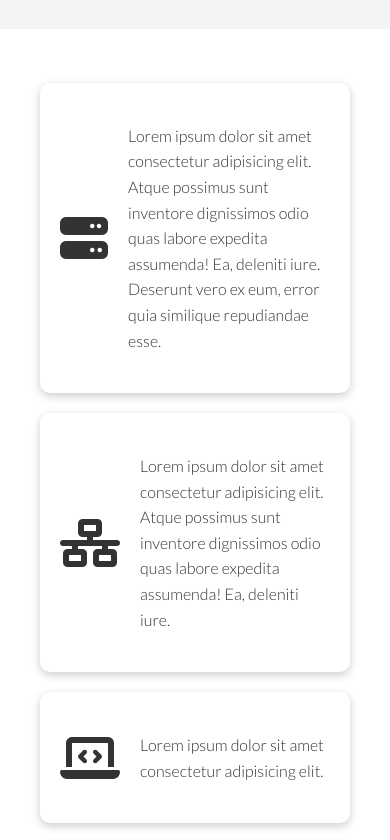
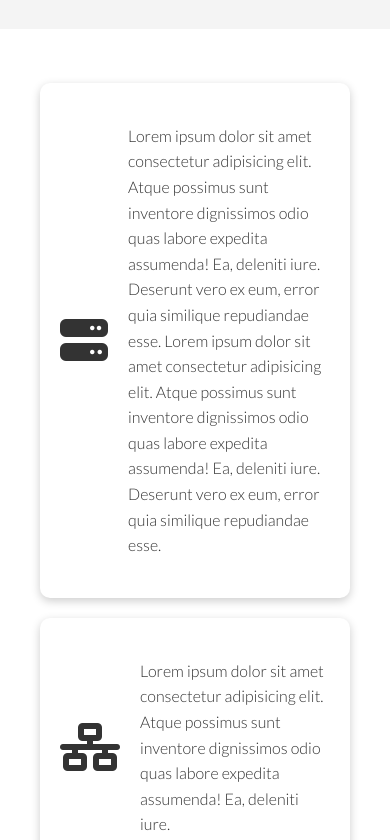
Before and after one commit to CalmBuddha/Cloudit-website, a plain HTML site: page features.html in a window 390 px wide. Shown: the part 1174-2014 px from the top of the page. Drawn offline with Linux system fonts and the light colour scheme.

Commit message:
few changes 2

```diff
--- a/css/style.css
+++ b/css/style.css
@@ -10,6 +10,7 @@
 }
 
 body {
+    width: 100%;
     font-family: "Lato", sans-serif;
     font-weight: 300;
     color: #333333;
@@ -389,8 +390,9 @@ p.hidden {
     }
 
     .features-main .flex *:nth-child(2) {
-        flex: 6;
+        flex: 5;
     }
+
 
     .showcase .showcase-text {
         animation: slideInFromTop 1s ease-In;
--- a/features.html
+++ b/features.html
@@ -64,6 +64,9 @@
                 <i class="fas fa-server fa-3x"></i>
                 <p>
                     Lorem ipsum dolor sit amet consectetur adipisicing elit.
+                    Atque possimus sunt inventore dignissimos odio quas labore expedita
+                    assumenda! Ea, deleniti iure. Deserunt vero ex eum,
+                    error quia similique repudiandae esse. Lorem ipsum dolor sit amet consectetur adipisicing elit.
                     Atque possimus sunt inventore dignissimos odio quas labore expedita
                     assumenda! Ea, deleniti iure. Deserunt vero ex eum,
                     error quia similique repudiandae esse.
```
